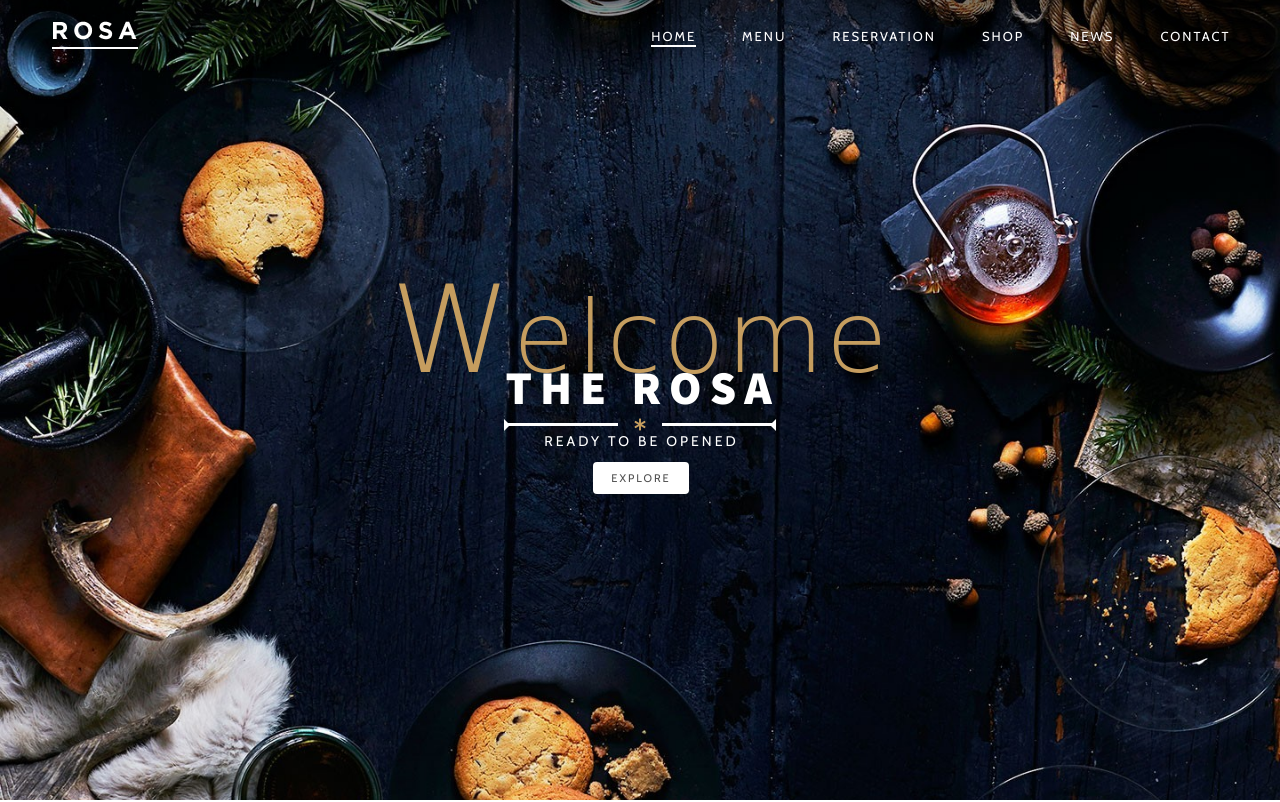
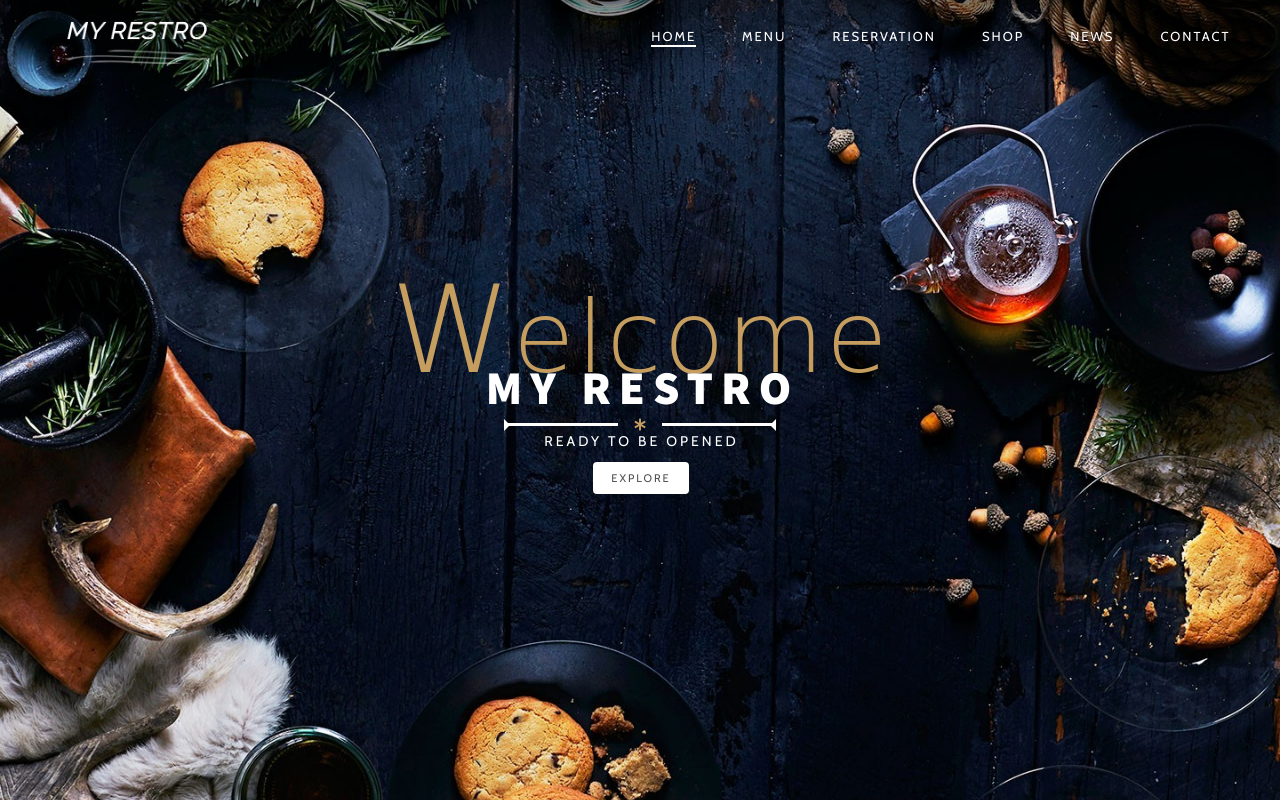
Before and after one commit to Shashwa7/restrauntLandUpPage, a plain HTML site: page index.html in a window 1280 px wide. Shown: the top 802 px of the page. Drawn offline with nearby package versions, Linux system fonts and the light colour scheme; a web font is replaced by a local one.

Commit message:
Add files via upload

```diff
--- a/index.html
+++ b/index.html
@@ -6,7 +6,7 @@
     <meta name="viewport"
         content="width=device-width, user-scalable=no, initial-scale=1.0, maximum-scale=1.0, minimum-scale=1.0">
     <meta http-equiv="X-UA-Compatible" content="ie=edge">
-    <title>The Rosa</title>
+    <title>My Restro</title>
     <!--Font awesome CDN-->
     <link rel="stylesheet" href="https://cdnjs.cloudflare.com/ajax/libs/font-awesome/5.11.2/css/all.min.css">
     <!--Scroll reveal CDN-->
@@ -25,9 +25,10 @@
                     <i class="fas fa-times"></i>
                 </div>
 
-                <a href="index.html" class="logo"><img src="images/logo-rosa.png" alt=""></a>
+                <a href="index.html" class="logo"><img src="images/logo.png" alt=""></a>
 
                 <ul class="nav-list">
+
                     <li class="nav-item"><a href="index.html" class="nav-link active">Home</a></li>
                     <li class="nav-item"> <a href="#" class="nav-link ">Menu</a></li>
                     <li class="nav-item"><a href="#" class="nav-link ">Reservation</a></li>
@@ -47,7 +48,7 @@
                 <span class="first-letter">W</span>elcome
             </h2>
             <!-- Our brand name-->
-            <h1 class="headline">The Rosa</h1>
+            <h1 class="headline">My Restro</h1>
             <div class="headline-description">
                 <div class="seperator">
                     <!-- we'll aplly flex box here-->
@@ -143,7 +144,7 @@
                         est
                         perferendis fugiat vel?
                     </p>
-                    <a href="#" class="btn bady-btn">View Full Menu</a>
+                    <a href="#" class="btn body-btn">View Full Menu</a>
                 </div>
             </div>
         </div>
--- a/styles.css
+++ b/styles.css
@@ -41,6 +41,11 @@ img{
     width: 100%;
     max-width: 100%;
     /* this make sure that if image is too big for the section it won't overflow!  */
+}
+.logo img{
+    width: 180px;
+    height: auto;
+    margin-top: 10rem;
 }
 
 a{
@@ -530,7 +535,9 @@ footer{
     section{
         padding: 7.9rem;
     }
-
+    .logo img{
+        margin: initial;
+    }
     .menu-toggle{
         display: none;
     }
```
Also changed, not shown: images/logo.png (added).
